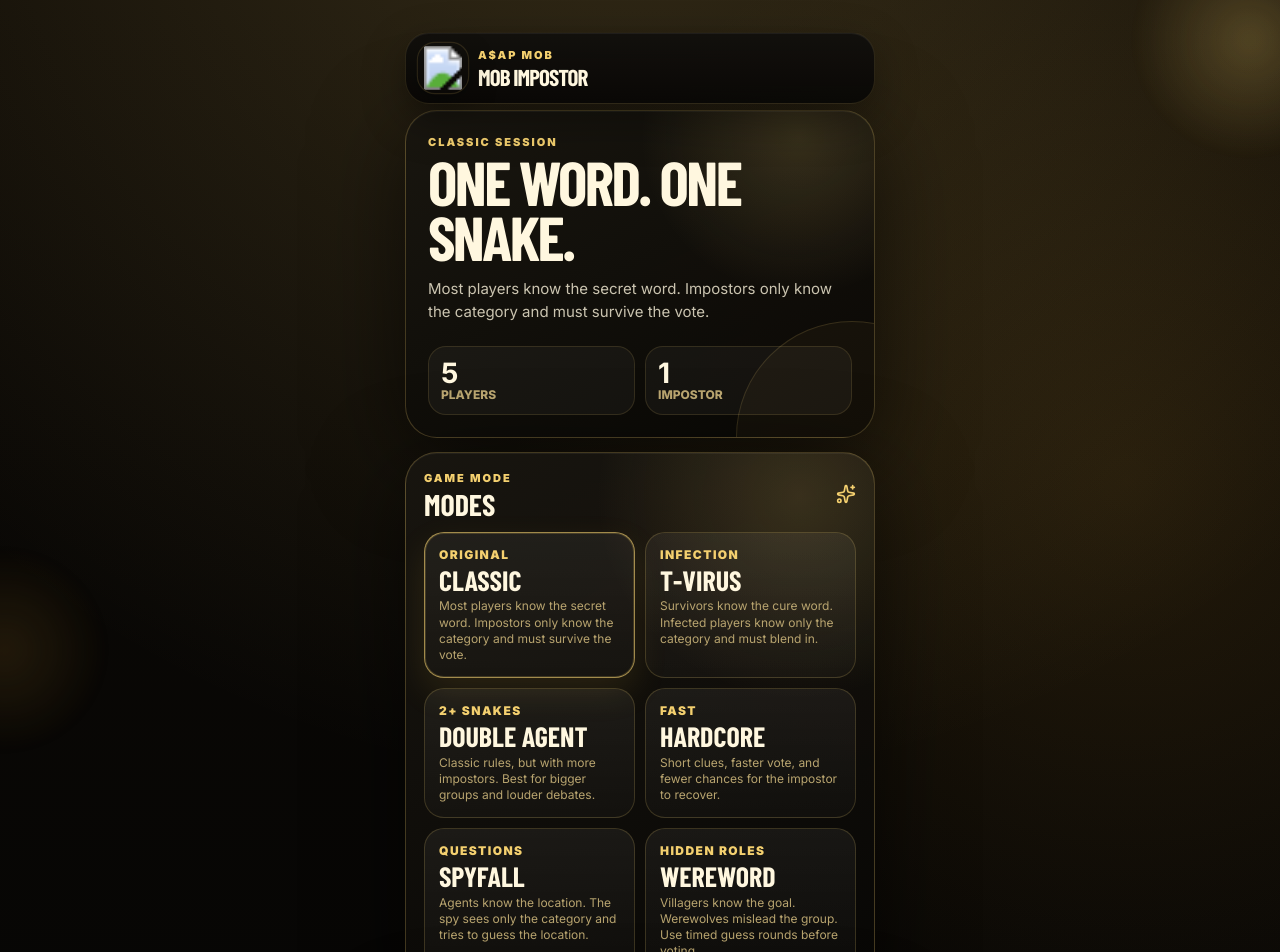
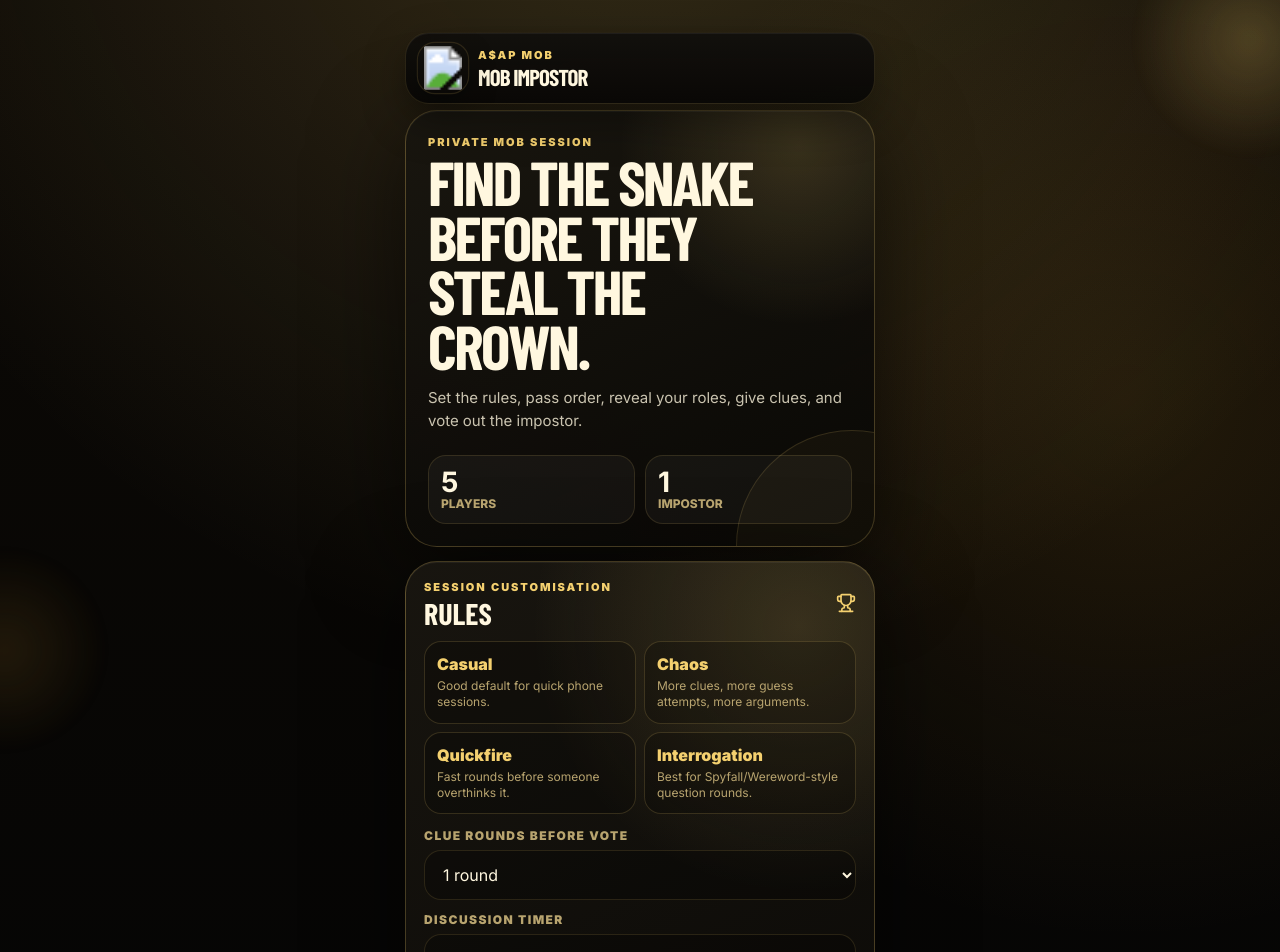
Before and after one commit to mateuszBetlej4/impostor-game, a React (Vite) app: page / in a window 1280 px wide. Shown: the top 952 px of the page. Built offline with nearby package versions, Linux system fonts and the light colour scheme; a web font is replaced by a local one.

Commit message:
Remove game modes and keep rule customisation

```diff
--- a/src/App.jsx
+++ b/src/App.jsx
@@ -1,7 +1,7 @@
 import { Eye, EyeOff, RotateCcw, Shield, Skull, Sparkles, Trophy, Users, Vote } from 'lucide-react';
 import { useEffect, useMemo, useState } from 'react';
 import { MOB_LOGO_SRC } from './logoData.js';
-import { GAME_MODES, SESSION_PRESETS, DEFAULT_SETTINGS } from './modeData.js';
+import { SESSION_PRESETS, DEFAULT_SETTINGS } from './modeData.js';
 import { CATEGORY_NAMES, WORD_BANK } from './wordBank.js';
 
 const DEFAULT_PLAYERS = ['Mateusz', 'Dawid', 'Daniel', 'Fabian', 'Patryk'];
@@ -20,14 +20,13 @@ function normalisePlayerName(value) {
   return value.trim().replace(/\s+/g, ' ');
 }
 
-function makeRound({ players, category, impostorCount, modeId, settings }) {
+function makeRound({ players, category, impostorCount, settings }) {
   const chosenCategory = category === 'Random' ? pickRandom(CATEGORY_NAMES) : category;
   const word = pickRandom(WORD_BANK[chosenCategory]);
   const passOrder = settings.randomisePassOrder ? shuffle(players) : players;
   const impostorNames = new Set(shuffle(players).slice(0, impostorCount));
 
   return {
-    modeId,
     settings,
     passOrder,
     category: chosenCategory,
@@ -59,17 +58,15 @@ function App() {
   const [players, setPlayers] = useState(DEFAULT_PLAYERS);
   const [newPlayer, setNewPlayer] = useState('');
   const [category, setCategory] = useState('A$AP MOB');
-  const [modeId, setModeId] = useState('classic');
   const [settings, setSettings] = useState(DEFAULT_SETTINGS);
-  const [impostorCount, setImpostorCount] = useState(GAME_MODES.classic.defaultImpostors);
+  const [impostorCount, setImpostorCount] = useState(1);
   const [round, setRound] = useState(null);
   const [roleVisible, setRoleVisible] = useState(false);
   const [votingPlayerIndex, setVotingPlayerIndex] = useState(0);
   const [guessValue, setGuessValue] = useState('');
   const [scores, setScores] = useState(() => loadScores());
 
-  const mode = GAME_MODES[modeId];
-  const canStart = players.length >= Math.max(MIN_PLAYERS, mode.minPlayers) && impostorCount >= 1 && impostorCount < players.length;
+  const canStart = players.length >= MIN_PLAYERS && impostorCount >= 1 && impostorCount < players.length;
   const currentRevealPlayer = round ? round.passOrder[round.revealIndex] : null;
   const currentVotingPlayer = round ? round.passOrder[votingPlayerIndex] : null;
 
@@ -92,12 +89,6 @@ function App() {
 
   function patchSettings(patch) {
     setSettings((current) => ({ ...current, ...patch }));
-  }
-
-  function changeMode(nextModeId) {
-    const nextMode = GAME_MODES[nextModeId];
-    setModeId(nextModeId);
-    setImpostorCount((current) => Math.min(Math.max(current, nextMode.defaultImpostors), Math.min(nextMode.maxImpostors, players.length - 1)));
   }
 
   function applyPreset(presetKey) {
@@ -131,7 +122,7 @@ function App() {
 
   function startRound() {
     if (!canStart) return;
-    setRound(makeRound({ players, category, impostorCount, modeId, settings }));
+    setRound(makeRound({ players, category, impostorCount, settings }));
     setRoleVisible(false);
     setVotingPlayerIndex(0);
     setGuessValue('');
@@ -142,11 +133,13 @@ function App() {
     if (!round) return;
     const nextIndex = round.revealIndex + 1;
     setRoleVisible(false);
+
     if (nextIndex >= round.passOrder.length) {
       setRound({ ...round, revealedPlayers: [...round.revealedPlayers, currentRevealPlayer], revealIndex: nextIndex });
-      setScreen('clues');
+      setScreen(round.settings.guessRounds > 0 ? 'clues' : 'vote');
       return;
     }
+
     setRound({ ...round, revealedPlayers: [...round.revealedPlayers, currentRevealPlayer], revealIndex: nextIndex });
   }
 
@@ -164,6 +157,7 @@ function App() {
     const nextVotes = { ...round.votes, [currentVotingPlayer]: target };
     const nextIndex = votingPlayerIndex + 1;
     setRound({ ...round, votes: nextVotes });
+
     if (nextIndex >= round.passOrder.length) {
       const counts = Object.values(nextVotes).reduce((acc, vote) => {
         acc[vote] = (acc[vote] || 0) + 1;
@@ -177,6 +171,7 @@ function App() {
       if (!canGuess) applyScores(impostorCaught ? 'mob' : 'impostors');
       return;
     }
+
     setVotingPlayerIndex(nextIndex);
   }
 
@@ -220,7 +215,7 @@ function App() {
   }
 
   function playAgain() {
-    setRound(makeRound({ players, category, impostorCount, modeId, settings }));
+    setRound(makeRound({ players, category, impostorCount, settings }));
     setRoleVisible(false);
     setVotingPlayerIndex(0);
     setGuessValue('');
@@ -234,13 +229,13 @@ function App() {
       <section className="phone-frame">
         <Header screen={screen} onReset={resetGame} />
         {screen === 'home' && (
-          <HomeScreen players={players} newPlayer={newPlayer} setNewPlayer={setNewPlayer} addPlayer={addPlayer} removePlayer={removePlayer} movePlayer={movePlayer} category={category} setCategory={setCategory} modeId={modeId} changeMode={changeMode} settings={settings} patchSettings={patchSettings} applyPreset={applyPreset} impostorCount={impostorCount} setImpostorCount={setImpostorCount} canStart={canStart} startRound={startRound} scores={scores} resetScores={() => setScores({})} />
+          <HomeScreen players={players} newPlayer={newPlayer} setNewPlayer={setNewPlayer} addPlayer={addPlayer} removePlayer={removePlayer} movePlayer={movePlayer} category={category} setCategory={setCategory} settings={settings} patchSettings={patchSettings} applyPreset={applyPreset} impostorCount={impostorCount} setImpostorCount={setImpostorCount} canStart={canStart} startRound={startRound} scores={scores} resetScores={() => setScores({})} />
         )}
-        {screen === 'reveal' && round && <RevealScreen player={currentRevealPlayer} roleVisible={roleVisible} setRoleVisible={setRoleVisible} isImpostor={round.impostors.has(currentRevealPlayer)} category={round.category} word={round.word} mode={GAME_MODES[round.modeId]} currentIndex={round.revealIndex} totalPlayers={round.passOrder.length} finishCurrentReveal={finishCurrentReveal} showCategoryToImpostor={round.settings.showCategoryToImpostor} />}
-        {screen === 'clues' && round && <ClueScreen round={round} mode={GAME_MODES[round.modeId]} onNext={nextClueRound} />}
+        {screen === 'reveal' && round && <RevealScreen player={currentRevealPlayer} roleVisible={roleVisible} setRoleVisible={setRoleVisible} isImpostor={round.impostors.has(currentRevealPlayer)} category={round.category} word={round.word} currentIndex={round.revealIndex} totalPlayers={round.passOrder.length} finishCurrentReveal={finishCurrentReveal} showCategoryToImpostor={round.settings.showCategoryToImpostor} />}
+        {screen === 'clues' && round && <ClueScreen round={round} onNext={nextClueRound} />}
         {screen === 'vote' && round && <VoteScreen players={players} currentVotingPlayer={currentVotingPlayer} votingPlayerIndex={votingPlayerIndex} totalPlayers={round.passOrder.length} submitVote={submitVote} />}
-        {screen === 'guess' && round && <GuessScreen impostors={[...round.impostors]} guessValue={guessValue} setGuessValue={setGuessValue} submitImpostorGuess={submitImpostorGuess} skipGuess={skipGuess} mode={GAME_MODES[round.modeId]} />}
-        {screen === 'result' && round && voteResult && <ResultScreen round={round} mode={GAME_MODES[round.modeId]} voteResult={voteResult} onPlayAgain={playAgain} onReset={resetGame} />}
+        {screen === 'guess' && round && <GuessScreen impostors={[...round.impostors]} guessValue={guessValue} setGuessValue={setGuessValue} submitImpostorGuess={submitImpostorGuess} skipGuess={skipGuess} />}
+        {screen === 'result' && round && voteResult && <ResultScreen round={round} voteResult={voteResult} onPlayAgain={playAgain} onReset={resetGame} />}
       </section>
     </main>
   );
@@ -258,26 +253,18 @@ function Header({ screen, onReset }) {
   );
 }
 
-function HomeScreen({ players, newPlayer, setNewPlayer, addPlayer, removePlayer, movePlayer, category, setCategory, modeId, changeMode, settings, patchSettings, applyPreset, impostorCount, setImpostorCount, canStart, startRound, scores, resetScores }) {
-  const mode = GAME_MODES[modeId];
+function HomeScreen({ players, newPlayer, setNewPlayer, addPlayer, removePlayer, movePlayer, category, setCategory, settings, patchSettings, applyPreset, impostorCount, setImpostorCount, canStart, startRound, scores, resetScores }) {
   const hasScores = Object.values(scores).some((score) => score > 0);
-  const maxImpostors = Math.min(mode.maxImpostors, Math.max(1, players.length - 1));
+  const maxImpostors = Math.max(1, players.length - 1);
 
   return (
     <div className="screen-stack">
       <section className="hero-card">
         <img className="hero-logo" src={MOB_LOGO_SRC} alt="A$AP MOB FC crest" />
-        <p className="eyebrow">{mode.name} session</p>
-        <h2>{mode.title}</h2>
-        <p className="hero-copy">{mode.description}</p>
-        <div className="hero-stats"><span><strong>{players.length}</strong> players</span><span><strong>{impostorCount}</strong> {mode.impostorRole}</span></div>
-      </section>
-
-      <section className="panel-card">
-        <div className="section-title-row"><div><p className="eyebrow">Game mode</p><h3>Modes</h3></div><Sparkles size={20} /></div>
-        <div className="mode-grid">
-          {Object.values(GAME_MODES).map((item) => <button key={item.id} type="button" className={`mode-card ${modeId === item.id ? 'selected' : ''}`} onClick={() => changeMode(item.id)}><span>{item.badge}</span><strong>{item.name}</strong><small>{item.description}</small></button>)}
-        </div>
+        <p className="eyebrow">Private MOB session</p>
+        <h2>Find the snake before they steal the crown.</h2>
+        <p className="hero-copy">Set the rules, pass order, reveal your roles, give clues, and vote out the impostor.</p>
+        <div className="hero-stats"><span><strong>{players.length}</strong> players</span><span><strong>{impostorCount}</strong> impostor</span></div>
       </section>
 
       <section className="panel-card">
@@ -286,7 +273,7 @@ function HomeScreen({ players, newPlayer, setNewPlayer, addPlayer, removePlayer,
           {Object.entries(SESSION_PRESETS).map(([key, preset]) => <button key={key} type="button" className="preset-button" onClick={() => applyPreset(key)}><strong>{preset.name}</strong><small>{preset.description}</small></button>)}
         </div>
         <div className="settings-grid">
-          <label><span>Guess / clue rounds before vote</span><select value={settings.guessRounds} onChange={(event) => patchSettings({ guessRounds: Number(event.target.value) })}>{[0, 1, 2, 3, 4].map((value) => <option key={value} value={value}>{value === 0 ? 'Skip straight to vote' : `${value} round${value > 1 ? 's' : ''}`}</option>)}</select></label>
+          <label><span>Clue rounds before vote</span><select value={settings.guessRounds} onChange={(event) => patchSettings({ guessRounds: Number(event.target.value) })}>{[0, 1, 2, 3, 4].map((value) => <option key={value} value={value}>{value === 0 ? 'Skip straight to vote' : `${value} round${value > 1 ? 's' : ''}`}</option>)}</select></label>
           <label><span>Discussion timer</span><select value={settings.discussionSeconds} onChange={(event) => patchSettings({ discussionSeconds: Number(event.target.value) })}>{[0, 30, 60, 90, 120, 180].map((value) => <option key={value} value={value}>{value === 0 ? 'No timer' : `${value} seconds`}</option>)}</select></label>
           <label><span>MOB win points</span><select value={settings.pointsMobWin} onChange={(event) => patchSettings({ pointsMobWin: Number(event.target.value) })}>{[1, 2, 3].map((value) => <option key={value} value={value}>{value}</option>)}</select></label>
           <label><span>Impostor win points</span><select value={settings.pointsImpostorWin} onChange={(event) => patchSettings({ pointsImpostorWin: Number(event.target.value) })}>{[1, 2, 3, 4].map((value) => <option key={value} value={value}>{value}</option>)}</select></label>
@@ -307,12 +294,12 @@ function HomeScreen({ players, newPlayer, setNewPlayer, addPlayer, removePlayer,
 
       <section className="panel-card settings-card">
         <label><span>Category</span><select value={category} onChange={(event) => setCategory(event.target.value)}><option value="Random">Random</option>{CATEGORY_NAMES.map((name) => <option key={name} value={name}>{name}</option>)}</select></label>
-        <label><span>{mode.impostorRole}s</span><select value={impostorCount} onChange={(event) => setImpostorCount(Number(event.target.value))}>{Array.from({ length: maxImpostors }, (_, index) => index + 1).map((count) => <option key={count} value={count}>{count}</option>)}</select></label>
+        <label><span>Impostors</span><select value={impostorCount} onChange={(event) => setImpostorCount(Number(event.target.value))}>{Array.from({ length: maxImpostors }, (_, index) => index + 1).map((count) => <option key={count} value={count}>{count}</option>)}</select></label>
       </section>
 
       {hasScores && <section className="panel-card score-card"><div className="section-title-row"><div><p className="eyebrow">Season table</p><h3>Scores</h3></div><button className="mini-button" type="button" onClick={resetScores}>Reset</button></div><div className="score-list">{Object.entries(scores).sort((a, b) => b[1] - a[1]).filter(([name]) => players.includes(name)).map(([name, score]) => <div className="score-row" key={name}><span>{name}</span><strong>{score}</strong></div>)}</div></section>}
-      {!canStart && <p className="warning-text">This mode needs at least {mode.minPlayers} players, and impostors must be fewer than players.</p>}
-      <button className="primary-action" type="button" disabled={!canStart} onClick={startRound}><Sparkles size={20} /> Start {mode.name} Round</button>
+      {!canStart && <p className="warning-text">You need at least 3 players, and impostors must be fewer than players.</p>}
+      <button className="primary-action" type="button" disabled={!canStart} onClick={startRound}><Sparkles size={20} /> Start MOB Round</button>
     </div>
   );
 }
@@ -321,28 +308,28 @@ function Toggle({ label, checked, onChange }) {
   return <button className={`toggle-row ${checked ? 'on' : ''}`} type="button" onClick={() => onChange(!checked)}><span>{label}</span><strong>{checked ? 'On' : 'Off'}</strong></button>;
 }
 
-function RevealScreen({ player, roleVisible, setRoleVisible, isImpostor, category, word, mode, currentIndex, totalPlayers, finishCurrentReveal, showCategoryToImpostor }) {
-  return <div className="screen-stack reveal-layout"><div className="progress-pill">Reveal {currentIndex + 1} of {totalPlayers}</div><section className="role-card"><p className="eyebrow">Pass the crown to</p><h2>{player}</h2>{!roleVisible ? <button className="hold-card" type="button" onClick={() => setRoleVisible(true)}><Eye size={34} /><span>Tap to reveal role</span><small>Keep it hidden from the MOB.</small></button> : <div className={`secret-card ${isImpostor ? 'is-impostor' : 'is-crew'}`}>{isImpostor ? <Skull size={42} /> : <Shield size={42} />}<p className="eyebrow">{isImpostor ? `You are the ${mode.impostorRole}` : `You are ${mode.normalRole}`}</p><h3>{isImpostor ? 'Blend in.' : word}</h3>{(!isImpostor || showCategoryToImpostor) && <p>Category: <strong>{category}</strong></p>}<small>{isImpostor ? 'Fake a clue, survive the vote, then guess the word if you get caught.' : 'Give clues that prove you know the word, but do not make it too obvious.'}</small></div>}</section>{roleVisible && <button className="primary-action" type="button" onClick={finishCurrentReveal}><EyeOff size={20} /> Hide & Pass On</button>}</div>;
+function RevealScreen({ player, roleVisible, setRoleVisible, isImpostor, category, word, currentIndex, totalPlayers, finishCurrentReveal, showCategoryToImpostor }) {
+  return <div className="screen-stack reveal-layout"><div className="progress-pill">Reveal {currentIndex + 1} of {totalPlayers}</div><section className="role-card"><p className="eyebrow">Pass the crown to</p><h2>{player}</h2>{!roleVisible ? <button className="hold-card" type="button" onClick={() => setRoleVisible(true)}><Eye size={34} /><span>Tap to reveal role</span><small>Keep it hidden from the MOB.</small></button> : <div className={`secret-card ${isImpostor ? 'is-impostor' : 'is-crew'}`}>{isImpostor ? <Skull size={42} /> : <Shield size={42} />}<p className="eyebrow">{isImpostor ? 'You are the impostor' : 'You are in the MOB'}</p><h3>{isImpostor ? 'Blend in.' : word}</h3>{(!isImpostor || showCategoryToImpostor) && <p>Category: <strong>{category}</strong></p>}<small>{isImpostor ? 'Fake a clue, survive the vote, then guess the word if you get caught.' : 'Give clues that prove you know the word, but do not make it too obvious.'}</small></div>}</section>{roleVisible && <button className="primary-action" type="button" onClick={finishCurrentReveal}><EyeOff size={20} /> Hide & Pass On</button>}</div>;
 }
 
-function ClueScreen({ round, mode, onNext }) {
-  const total = Math.max(0, round.settings.guessRounds);
-  return <div className="screen-stack"><section className="hero-card compact-hero"><p className="eyebrow">Round {round.clueRound} of {total}</p><h2>{mode.clueTitle}</h2><p className="hero-copy">Category: <strong>{round.category}</strong>{round.settings.discussionSeconds ? ` • ${round.settings.discussionSeconds}s discussion` : ''}</p></section><section className="panel-card"><div className="section-title-row"><div><p className="eyebrow">Order</p><h3>Lineup</h3></div><Trophy size={20} /></div><ol className="ordered-list">{round.passOrder.map((player, index) => <li key={player}><span>{index + 1}</span>{player}</li>)}</ol></section><button className="primary-action" type="button" onClick={onNext}><Vote size={20} /> {round.clueRound >= total ? 'Start Vote' : 'Next Round'}</button></div>;
+function ClueScreen({ round, onNext }) {
+  const total = Math.max(1, round.settings.guessRounds);
+  return <div className="screen-stack"><section className="hero-card compact-hero"><p className="eyebrow">Clue round {round.clueRound} of {total}</p><h2>One clue each. No repeats. No obvious giveaways.</h2><p className="hero-copy">Category: <strong>{round.category}</strong>{round.settings.discussionSeconds ? ` • ${round.settings.discussionSeconds}s discussion` : ''}</p></section><section className="panel-card"><div className="section-title-row"><div><p className="eyebrow">Order</p><h3>Lineup</h3></div><Trophy size={20} /></div><ol className="ordered-list">{round.passOrder.map((player, index) => <li key={player}><span>{index + 1}</span>{player}</li>)}</ol></section><button className="primary-action" type="button" onClick={onNext}><Vote size={20} /> {round.clueRound >= round.settings.guessRounds ? 'Start Vote' : 'Next Round'}</button></div>;
 }
 
 function VoteScreen({ players, currentVotingPlayer, votingPlayerIndex, totalPlayers, submitVote }) {
   return <div className="screen-stack"><div className="progress-pill">Vote {votingPlayerIndex + 1} of {totalPlayers}</div><section className="panel-card vote-panel"><p className="eyebrow">The MOB votes</p><h2>{currentVotingPlayer}, who is hiding?</h2><div className="vote-grid">{players.map((player) => <button key={player} type="button" onClick={() => submitVote(player)}>{player}</button>)}</div></section></div>;
 }
 
-function GuessScreen({ impostors, guessValue, setGuessValue, submitImpostorGuess, skipGuess, mode }) {
-  return <div className="screen-stack"><section className="hero-card compact-hero guess-hero"><p className="eyebrow">Final chance</p><h2>{impostors.join(', ')}, {mode.guessLabel}</h2><p className="hero-copy">One correct guess steals the round.</p></section><section className="panel-card"><label className="guess-field"><span>Your guess</span><input value={guessValue} onChange={(event) => setGuessValue(event.target.value)} placeholder="Type the secret word" /></label></section><div className="action-grid"><button className="secondary-action" type="button" onClick={skipGuess}>No Guess</button><button className="primary-action" type="button" onClick={submitImpostorGuess} disabled={!guessValue.trim()}>Submit Guess</button></div></div>;
+function GuessScreen({ impostors, guessValue, setGuessValue, submitImpostorGuess, skipGuess }) {
+  return <div className="screen-stack"><section className="hero-card compact-hero guess-hero"><p className="eyebrow">Final chance</p><h2>{impostors.join(', ')}, guess the secret word to steal the win.</h2><p className="hero-copy">One correct guess steals the round.</p></section><section className="panel-card"><label className="guess-field"><span>Your guess</span><input value={guessValue} onChange={(event) => setGuessValue(event.target.value)} placeholder="Type the secret word" /></label></section><div className="action-grid"><button className="secondary-action" type="button" onClick={skipGuess}>No Guess</button><button className="primary-action" type="button" onClick={submitImpostorGuess} disabled={!guessValue.trim()}>Submit Guess</button></div></div>;
 }
 
-function ResultScreen({ round, mode, voteResult, onPlayAgain, onReset }) {
+function ResultScreen({ round, voteResult, onPlayAgain, onReset }) {
   const impostors = [...round.impostors];
   const winner = round.outcome || (voteResult.caught ? 'mob' : 'impostors');
-  const title = winner === 'mob' ? 'MOB wins' : `${mode.impostorRole} wins`;
-  return <div className="screen-stack"><section className={`result-card ${winner === 'mob' ? 'caught' : 'escaped'}`}><img className="result-logo" src={MOB_LOGO_SRC} alt="A$AP MOB FC crest" /><p className="eyebrow">The MOB has spoken</p><h2>{title}</h2><div className="result-facts"><div><span>{mode.impostorRole}</span><strong>{impostors.join(', ')}</strong></div><div><span>Secret word</span><strong>{round.word}</strong></div>{round.impostorGuess && <div><span>Guess</span><strong>{round.impostorGuess}</strong></div>}<div><span>Category</span><strong>{round.category}</strong></div></div></section><section className="panel-card"><div className="section-title-row"><div><p className="eyebrow">Votes</p><h3>Final count</h3></div><Vote size={20} /></div><div className="vote-results">{voteResult.sorted.map(([player, count]) => <div key={player} className="vote-result-row"><span>{player}</span><strong>{count}</strong></div>)}</div></section><div className="action-grid"><button className="secondary-action" type="button" onClick={onReset}>New Setup</button><button className="primary-action" type="button" onClick={onPlayAgain}>Play Again</button></div></div>;
+  const title = winner === 'mob' ? 'MOB wins' : 'Impostor wins';
+  return <div className="screen-stack"><section className={`result-card ${winner === 'mob' ? 'caught' : 'escaped'}`}><img className="result-logo" src={MOB_LOGO_SRC} alt="A$AP MOB FC crest" /><p className="eyebrow">The MOB has spoken</p><h2>{title}</h2><div className="result-facts"><div><span>Impostor</span><strong>{impostors.join(', ')}</strong></div><div><span>Secret word</span><strong>{round.word}</strong></div>{round.impostorGuess && <div><span>Guess</span><strong>{round.impostorGuess}</strong></div>}<div><span>Category</span><strong>{round.category}</strong></div></div></section><section className="panel-card"><div className="section-title-row"><div><p className="eyebrow">Votes</p><h3>Final count</h3></div><Vote size={20} /></div><div className="vote-results">{voteResult.sorted.map(([player, count]) => <div key={player} className="vote-result-row"><span>{player}</span><strong>{count}</strong></div>)}</div></section><div className="action-grid"><button className="secondary-action" type="button" onClick={onReset}>New Setup</button><button className="primary-action" type="button" onClick={onPlayAgain}>Play Again</button></div></div>;
 }
 
 export default App;
```
